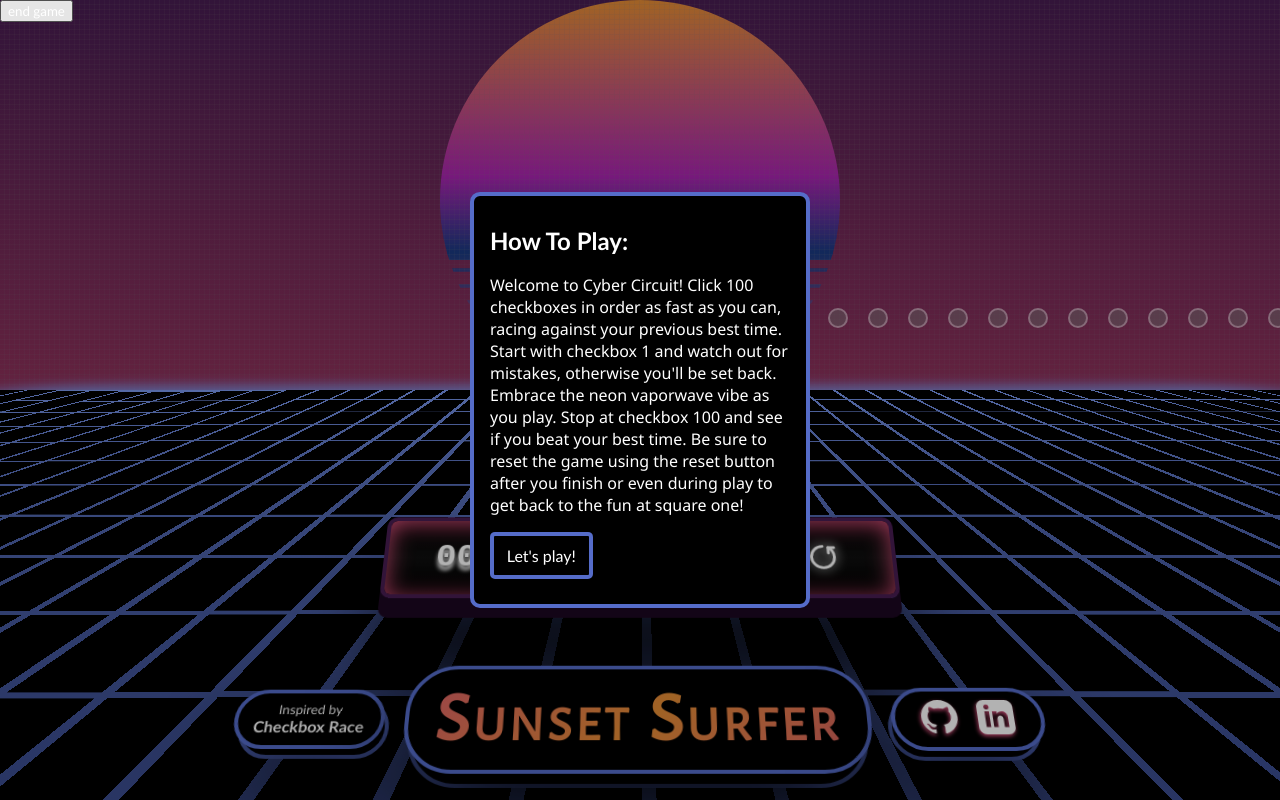
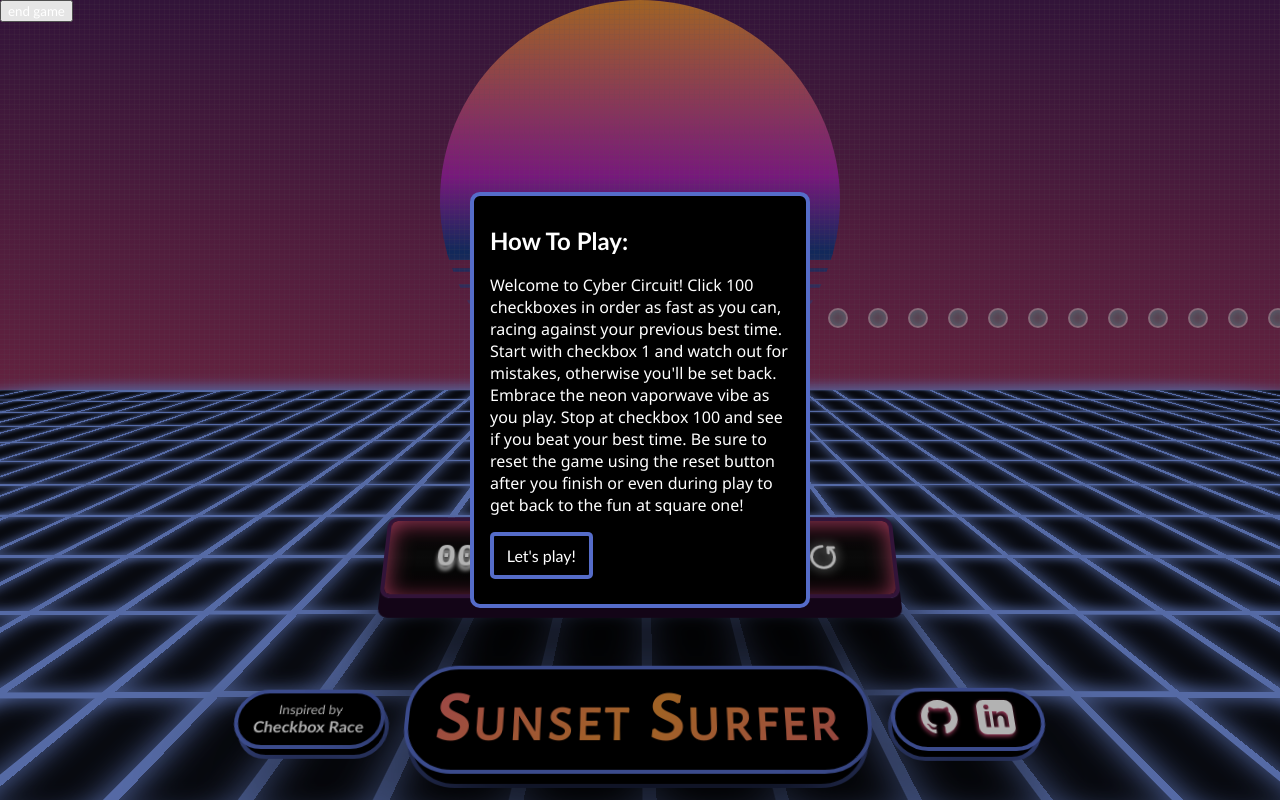
Before and after one commit to Its-A-Mia/SunsetSurfer, a React (Create React App) app: page / in a window 1280 px wide. Shown: the top 800 px of the page. Built offline with nearby package versions, Linux system fonts and the light colour scheme.

Commit message:
created glowing checkboxes

```diff
--- a/src/components/Background/Background.css
+++ b/src/components/Background/Background.css
@@ -22,7 +22,8 @@
   display: flex;
   box-shadow: 0 -60px 300px #7a98ed;
   gap: 10px;
-  background: linear-gradient(180deg, rgba(122, 152, 237, 1) 0%, rgb(51, 67, 131) 64%);
+  /* background: linear-gradient(180deg, rgba(122, 152, 237, 1) 0%, rgb(51, 67, 131) 64%); */
+  background: #7a98ed;
   transform: translateY(-60em) rotateX(80deg);
 }
 
@@ -35,6 +36,8 @@
 
 .tile {
   background-color: #000000;
+  opacity: 90%;
+  box-shadow: inset 0 0 35px #7a98ed;
   height: 160px;
   width: 100%;
   transform: translateY(0);
--- a/src/components/Checkbox/Checkbox.css
+++ b/src/components/Checkbox/Checkbox.css
@@ -5,14 +5,15 @@
 
 input[type='checkbox'] {
   appearance: none;
-  background-color: #fff;
+  background-color: #d6fffe;
   margin: 0;
   font: inherit;
   color: currentColor;
   width: 20px;
   height: 20px;
-  border: 0.15em solid currentColor;
-  border-radius: 50px;
+  border: 0.15em solid #74f9f6;
+  box-shadow: inset 0 0 8px #74f9f6;
+  border-radius: 50%;
   display: grid;
   place-content: center;
 }
@@ -21,10 +22,13 @@ input[type='checkbox']::before {
   content: '';
   width: 16px;
   height: 16px;
-  border-radius: 50px;
+  background-color: #e68e35;
+  border: 0.15em solid #e68e35;
+  box-shadow: inset 0 0 8px #e68e35;
+  border-radius: 50%;
   transform: scale(0);
-  transition: 120ms transform ease-in-out;
-  background-image: linear-gradient(0deg, rgba(230, 142, 53, 1) 0%, rgba(221, 81, 126, 1) 100%);
+  /* transition: 120ms transform ease-in-out; */
+  background: white;
 }
 
 input[type='checkbox']:checked::before {
@@ -33,24 +37,44 @@ input[type='checkbox']:checked::before {
 
 input[type='checkbox']:disabled {
   background-color: gray;
+  border: 0.15em solid white;
   opacity: 50%;
 }
 
-.pulse {
+.pulse-blue {
   z-index: -1;
   position: absolute;
   inset: 0 0 0 0;
-  border: solid 3px #dd517e;
+  opacity: 100%;
   border-radius: 50%;
-  animation: pulse 400ms ease-in infinite alternate;
+  animation: pulse-blue 800ms ease-in infinite alternate;
 }
 
-@keyframes pulse {
+.pulse-pink {
+  z-index: -1;
+  position: absolute;
+  inset: 0 0 0 0;
+  opacity: 100%;
+  border-radius: 50%;
+  animation: pulse-pink 800ms ease-in infinite alternate;
+}
+
+@keyframes pulse-blue {
   0% {
-    transform: scale(0.8);
+    box-shadow: 0 0 10px #74f9f6;
   }
 
   100% {
-    transform: scale(1.3);
+    box-shadow: 0 0 30px #74f9f6;
   }
 }
+
+@keyframes pulse-pink {
+  0% {
+    box-shadow: 0 0 10px #e68e35;
+  }
+
+  100% {
+    box-shadow: 0 0 30px #e68e35;
+  }
+}
--- a/src/components/Checkbox/Checkbox.js
+++ b/src/components/Checkbox/Checkbox.js
@@ -47,7 +47,11 @@ const Checkbox = (props) => {
         checked={props.checkboxIndex < currentKey || currentKey === 101}
         onClick={props.checkboxIndex === currentKey ? (e) => onClickCheckbox(e) : undefined}
       ></input>
-      <span className={props.checkboxIndex === currentKey ? 'pulse' : ''}></span>
+      <span
+        className={
+          props.checkboxIndex === currentKey ? 'pulse-blue' : props.checkboxIndex < currentKey ? 'pulse-pink' : ''
+        }
+      ></span>
     </div>
   );
 };
```
